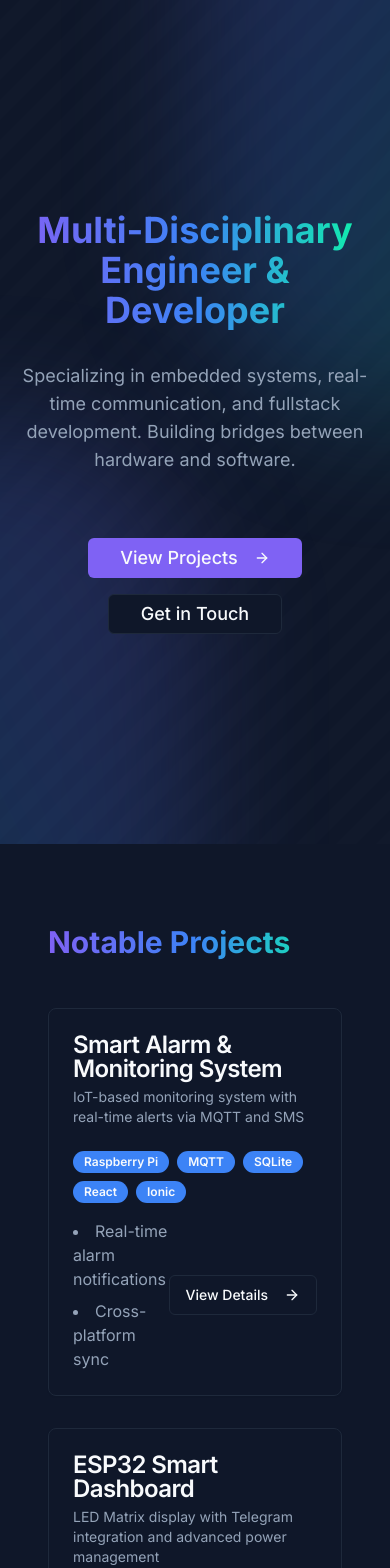
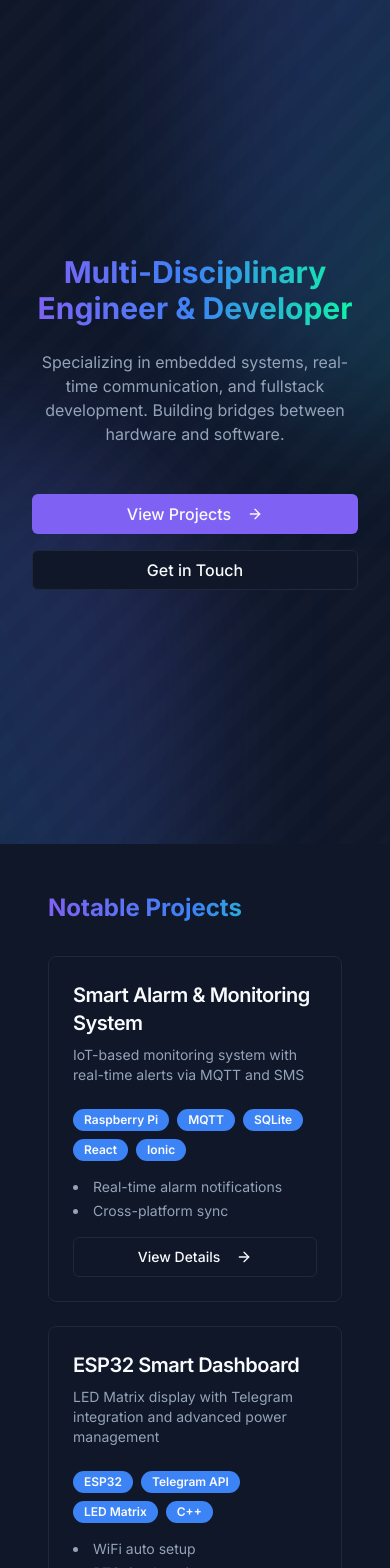
Before and after one commit to nolad131/sync-smart-nexus, a React (Vite) app: page / in a window 390 px wide. Shown: the top 1568 px of the page. Built offline with nearby package versions, Linux system fonts and the light colour scheme.

Commit message:
Fix: Improve mobile responsiveness
Adjust layout and styling for smaller screens.

```diff
--- a/src/components/Hero.tsx
+++ b/src/components/Hero.tsx
@@ -1,23 +1,22 @@
-
 import { ArrowRight } from "lucide-react";
 import { Button } from "@/components/ui/button";
 import { motion } from "framer-motion";
 
 export const Hero = () => {
   return (
-    <section className="min-h-screen flex flex-col justify-center items-center text-center px-4 py-20 relative overflow-hidden">
-      {/* Removed the rotation animation on the background gradient */}
+    <section className="min-h-screen flex flex-col justify-center items-center text-center px-4 py-12 sm:py-20 relative overflow-hidden">
+      {/* Background gradients */}
       <div className="absolute inset-0 overflow-hidden pointer-events-none">
         <div className="absolute -top-1/2 -right-1/2 w-full h-full bg-gradient-to-br from-primary/20 via-secondary/20 to-accent/20 rounded-full blur-3xl" />
         <div className="absolute -bottom-1/2 -left-1/2 w-full h-full bg-gradient-to-tr from-accent/20 via-secondary/20 to-primary/20 rounded-full blur-3xl" />
       </div>
 
-      <div className="relative space-y-8 max-w-3xl">
+      <div className="relative space-y-6 sm:space-y-8 max-w-3xl mx-4">
         <motion.h1
           initial={{ opacity: 0, y: 20 }}
           animate={{ opacity: 1, y: 0 }}
           transition={{ duration: 0.6 }}
-          className="text-4xl sm:text-5xl md:text-6xl font-bold gradient-text mb-4"
+          className="text-3xl sm:text-4xl md:text-5xl lg:text-6xl font-bold gradient-text mb-4"
           whileHover={{ scale: 1.02 }}
         >
           Multi-Disciplinary Engineer & Developer
@@ -27,7 +26,7 @@ export const Hero = () => {
           initial={{ opacity: 0, y: 20 }}
           animate={{ opacity: 1, y: 0 }}
           transition={{ duration: 0.6, delay: 0.2 }}
-          className="text-lg sm:text-xl text-muted-foreground"
+          className="text-base sm:text-lg md:text-xl text-muted-foreground px-2"
           whileHover={{ scale: 1.01 }}
         >
           Specializing in embedded systems, real-time communication, and fullstack development.
@@ -38,16 +37,16 @@ export const Hero = () => {
           initial={{ opacity: 0, y: 20 }}
           animate={{ opacity: 1, y: 0 }}
           transition={{ duration: 0.6, delay: 0.4 }}
-          className="flex flex-wrap gap-4 justify-center pt-8"
+          className="flex flex-col sm:flex-row gap-4 justify-center pt-6 sm:pt-8"
         >
           <motion.div whileHover={{ scale: 1.05 }}>
             <Button
-              className="text-lg px-8 relative overflow-hidden group"
+              className="w-full sm:w-auto text-base sm:text-lg px-6 sm:px-8 relative overflow-hidden group"
               asChild
             >
               <a href="#projects">
                 View Projects
-                <ArrowRight className="ml-2 h-5 w-5 transition-transform group-hover:translate-x-1" />
+                <ArrowRight className="ml-2 h-4 sm:h-5 w-4 sm:w-5 transition-transform group-hover:translate-x-1" />
               </a>
             </Button>
           </motion.div>
@@ -55,7 +54,7 @@ export const Hero = () => {
           <motion.div whileHover={{ scale: 1.05 }}>
             <Button
               variant="outline"
-              className="text-lg px-8 hover:bg-secondary/10"
+              className="w-full sm:w-auto text-base sm:text-lg px-6 sm:px-8 hover:bg-secondary/10"
               asChild
             >
               <a href="#contact">Get in Touch</a>
@@ -64,7 +63,7 @@ export const Hero = () => {
         </motion.div>
       </div>
 
-      {/* Interactive background grid */}
+      {/* Background grid */}
       <div className="absolute inset-0 -z-10 bg-grid-pattern opacity-20" />
     </section>
   );
--- a/src/components/Projects.tsx
+++ b/src/components/Projects.tsx
@@ -34,32 +34,32 @@ const projects = [
 
 export const Projects = () => {
   return (
-    <section id="projects" className="py-20 px-4">
+    <section id="projects" className="py-12 sm:py-20 px-4">
       <div className="container">
-        <h2 className="text-3xl font-bold mb-12 gradient-text">Notable Projects</h2>
-        <div className="grid md:grid-cols-2 gap-8">
+        <h2 className="text-2xl sm:text-3xl font-bold mb-8 sm:mb-12 gradient-text">Notable Projects</h2>
+        <div className="grid sm:grid-cols-2 gap-6 sm:gap-8">
           {projects.map((project) => (
             <Card key={project.title} className="card-hover">
-              <CardHeader>
-                <CardTitle>{project.title}</CardTitle>
-                <CardDescription>{project.description}</CardDescription>
+              <CardHeader className="space-y-2">
+                <CardTitle className="text-xl sm:text-2xl">{project.title}</CardTitle>
+                <CardDescription className="text-sm sm:text-base">{project.description}</CardDescription>
               </CardHeader>
               <CardContent>
                 <div className="flex flex-wrap gap-2 mb-4">
                   {project.tech.map((tech) => (
-                    <Badge key={tech} variant="secondary">{tech}</Badge>
+                    <Badge key={tech} variant="secondary" className="text-xs sm:text-sm">{tech}</Badge>
                   ))}
                 </div>
-                <div className="flex justify-between items-center">
-                  <ul className="list-disc list-inside space-y-2 text-muted-foreground">
+                <div className="flex flex-col sm:flex-row justify-between items-start sm:items-center gap-4">
+                  <ul className="list-disc list-inside space-y-1 sm:space-y-2 text-sm sm:text-base text-muted-foreground">
                     {project.features.slice(0, 2).map((feature) => (
                       <li key={feature}>{feature}</li>
                     ))}
                   </ul>
-                  <Button asChild variant="outline">
-                    <Link to={`/project/${project.id}`}>
+                  <Button asChild variant="outline" className="w-full sm:w-auto">
+                    <Link to={`/project/${project.id}`} className="flex items-center justify-center">
                       View Details
-                      <ArrowRight className="ml-2" />
+                      <ArrowRight className="ml-2 h-4 w-4" />
                     </Link>
                   </Button>
                 </div>
--- a/src/pages/ProjectDetail.tsx
+++ b/src/pages/ProjectDetail.tsx
@@ -52,10 +52,10 @@ export const ProjectDetail = () => {
 
   if (!project) {
     return (
-      <div className="min-h-screen flex items-center justify-center">
+      <div className="min-h-screen flex items-center justify-center p-4">
         <Card className="w-full max-w-2xl">
           <CardContent className="p-6">
-            <h2 className="text-2xl font-bold mb-4">Project not found</h2>
+            <h2 className="text-xl sm:text-2xl font-bold mb-4">Project not found</h2>
             <Button asChild>
               <Link to="/">
                 <ArrowLeft className="mr-2" />
@@ -69,9 +69,9 @@ export const ProjectDetail = () => {
   }
 
   return (
-    <div className="min-h-screen py-20 px-4">
+    <div className="min-h-screen py-12 sm:py-20 px-4">
       <div className="container max-w-4xl mx-auto">
-        <Button asChild className="mb-8">
+        <Button asChild className="mb-6 sm:mb-8">
           <Link to="/">
             <ArrowLeft className="mr-2" />
             Back to Projects
@@ -79,26 +79,26 @@ export const ProjectDetail = () => {
         </Button>
 
         <Card className="mb-8">
-          <CardHeader>
-            <CardTitle className="text-3xl">{project.title}</CardTitle>
-            <CardDescription className="text-lg">{project.description}</CardDescription>
+          <CardHeader className="space-y-2">
+            <CardTitle className="text-2xl sm:text-3xl">{project.title}</CardTitle>
+            <CardDescription className="text-base sm:text-lg">{project.description}</CardDescription>
           </CardHeader>
           <CardContent>
             <div className="flex flex-wrap gap-2 mb-6">
               {project.tech.map((tech) => (
-                <Badge key={tech} variant="secondary">{tech}</Badge>
+                <Badge key={tech} variant="secondary" className="text-xs sm:text-sm">{tech}</Badge>
               ))}
             </div>
 
             <div className="space-y-6">
               <div>
-                <h3 className="text-xl font-semibold mb-3">Overview</h3>
-                <p className="text-muted-foreground">{project.longDescription}</p>
+                <h3 className="text-lg sm:text-xl font-semibold mb-3">Overview</h3>
+                <p className="text-sm sm:text-base text-muted-foreground">{project.longDescription}</p>
               </div>
 
               <div>
-                <h3 className="text-xl font-semibold mb-3">Key Features</h3>
-                <ul className="list-disc list-inside space-y-2 text-muted-foreground">
+                <h3 className="text-lg sm:text-xl font-semibold mb-3">Key Features</h3>
+                <ul className="list-disc list-inside space-y-2 text-sm sm:text-base text-muted-foreground">
                   {project.features.map((feature) => (
                     <li key={feature}>{feature}</li>
                   ))}
@@ -106,8 +106,8 @@ export const ProjectDetail = () => {
               </div>
 
               <div>
-                <h3 className="text-xl font-semibold mb-3">Technical Challenges</h3>
-                <ul className="list-disc list-inside space-y-2 text-muted-foreground">
+                <h3 className="text-lg sm:text-xl font-semibold mb-3">Technical Challenges</h3>
+                <ul className="list-disc list-inside space-y-2 text-sm sm:text-base text-muted-foreground">
                   {project.challenges.map((challenge) => (
                     <li key={challenge}>{challenge}</li>
                   ))}
@@ -115,8 +115,8 @@ export const ProjectDetail = () => {
               </div>
 
               <div>
-                <h3 className="text-xl font-semibold mb-3">Implementation</h3>
-                <p className="text-muted-foreground">{project.implementation}</p>
+                <h3 className="text-lg sm:text-xl font-semibold mb-3">Implementation</h3>
+                <p className="text-sm sm:text-base text-muted-foreground">{project.implementation}</p>
               </div>
             </div>
           </CardContent>
```
